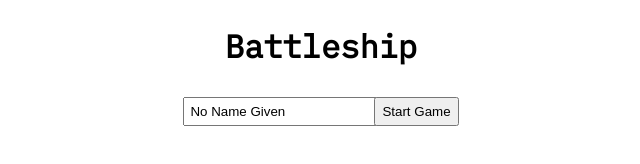
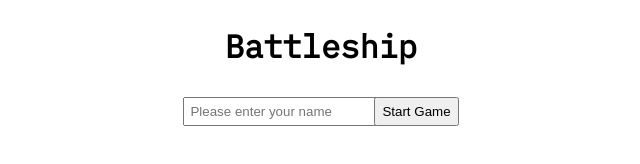
Before and after one commit to stevenwalker91/battle-ship, a website built with webpack: page dist/index.html in a window 1280 px wide. Shown: the full height of the page, 319-959 px from the left. Built offline with nearby package versions, Linux system fonts and the light colour scheme.

Commit message:
made name field a mandatory input

```diff
--- a/dist/index.html
+++ b/dist/index.html
@@ -21,7 +21,7 @@
     <div id="welcome-screen">
       <form id="welcome-form" class="flex">
         <label for="name">
-          <input type="text" id="name" name="name" placeholder="Please enter your name" value="No Name Given">
+          <input type="text" id="name" name="name" placeholder="Please enter your name" value="" required>
         </label>
         <button type="submit" id="start-game">Start Game</button>
       </form>
```
